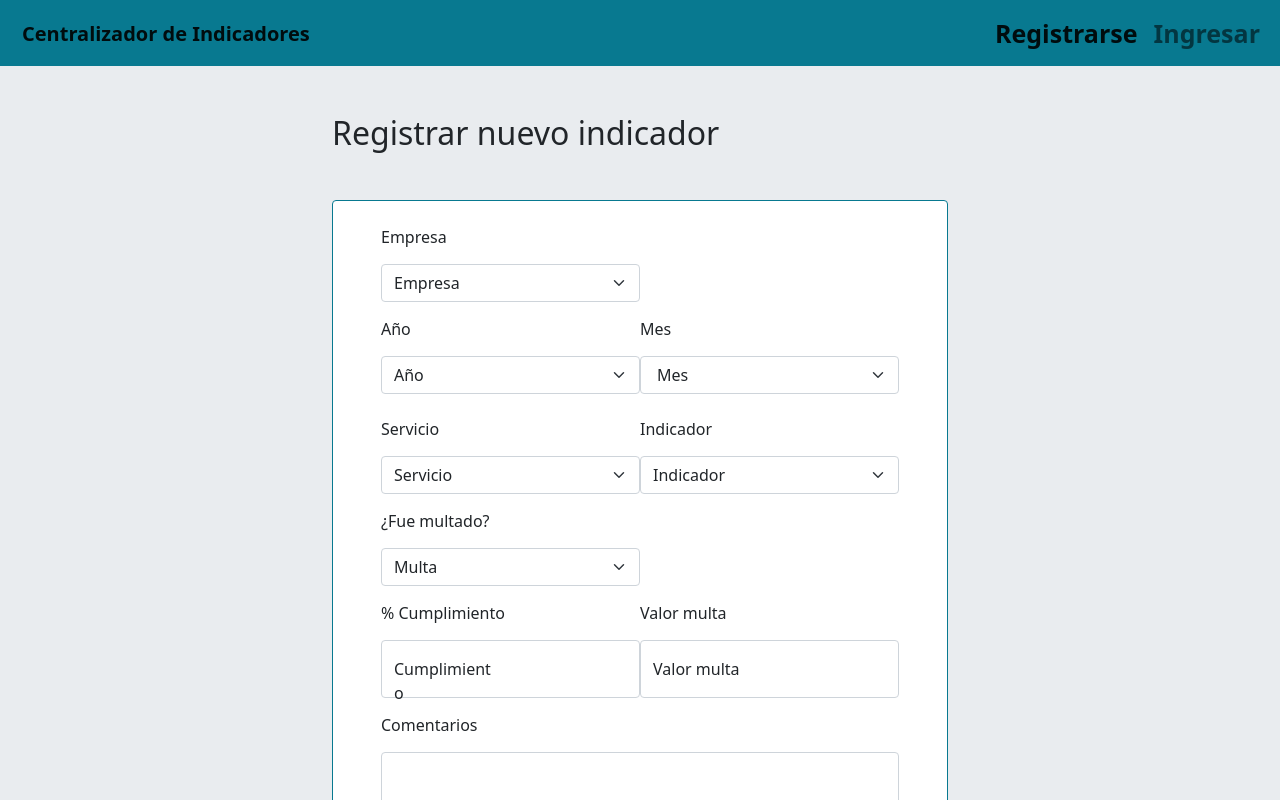
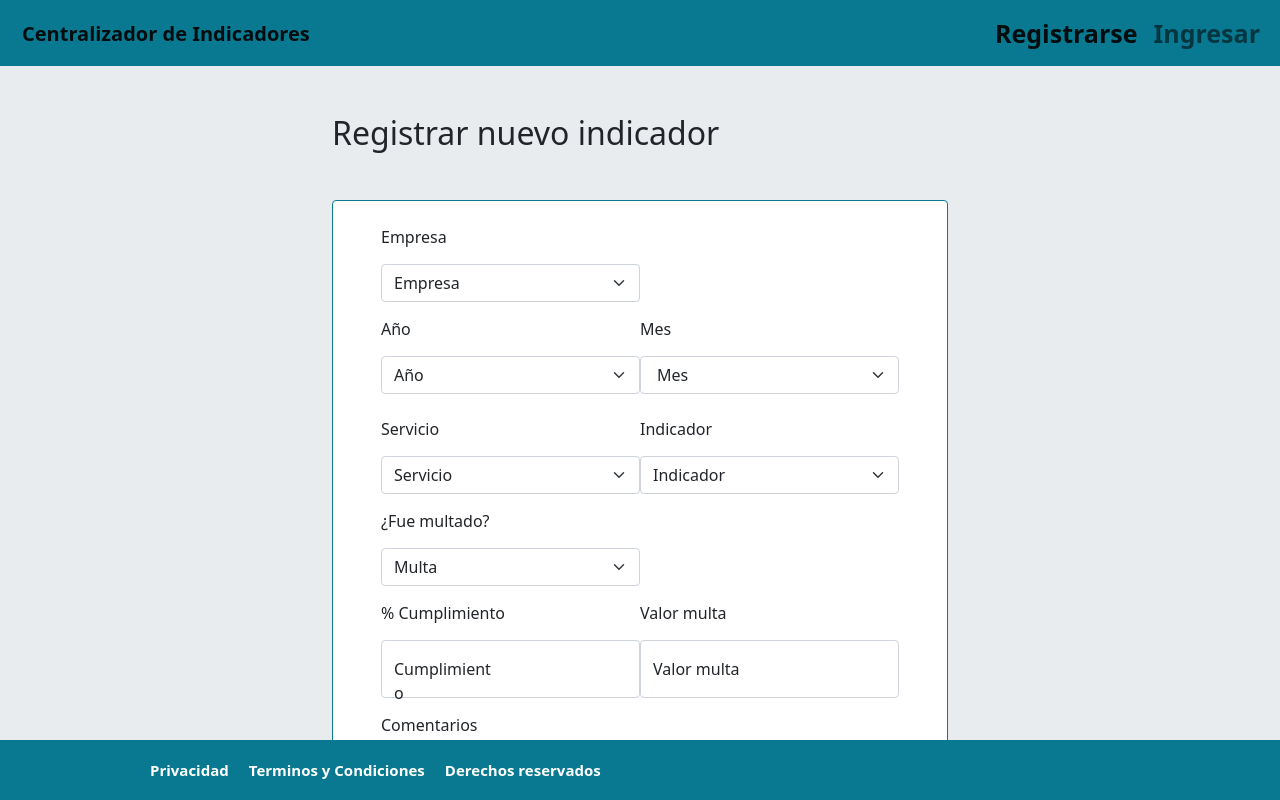
Before and after one commit to crst017/DW-UTP-CICLO4, a React (Create React App) app: page /nuevo in a window 1280 px wide. Shown: the top 800 px of the page. Built offline with nearby package versions, Linux system fonts and the light colour scheme.

Commit message:
Fix home styles

```diff
--- a/src/components/Footer.css
+++ b/src/components/Footer.css
@@ -5,7 +5,7 @@ footer {
     justify-content: left;
     overflow: hidden;
     background: #087990;
-    position: absolute;
+    position: fixed;
     bottom: 0px;
 }
 
--- a/src/components/NuevoRegistro.css
+++ b/src/components/NuevoRegistro.css
@@ -30,3 +30,6 @@
 .App .card.registro {
     border-color: #087990;
 }
+.my-5 {
+    padding-bottom: 40px;
+}
--- a/src/components/login.css
+++ b/src/components/login.css
@@ -3,6 +3,7 @@
     display: flex;
     align-items: center;
     padding-top: 100px;
+    padding-bottom: 100px;
     text-align: center;
     /* padding-bottom: 40px; */
   }
```
